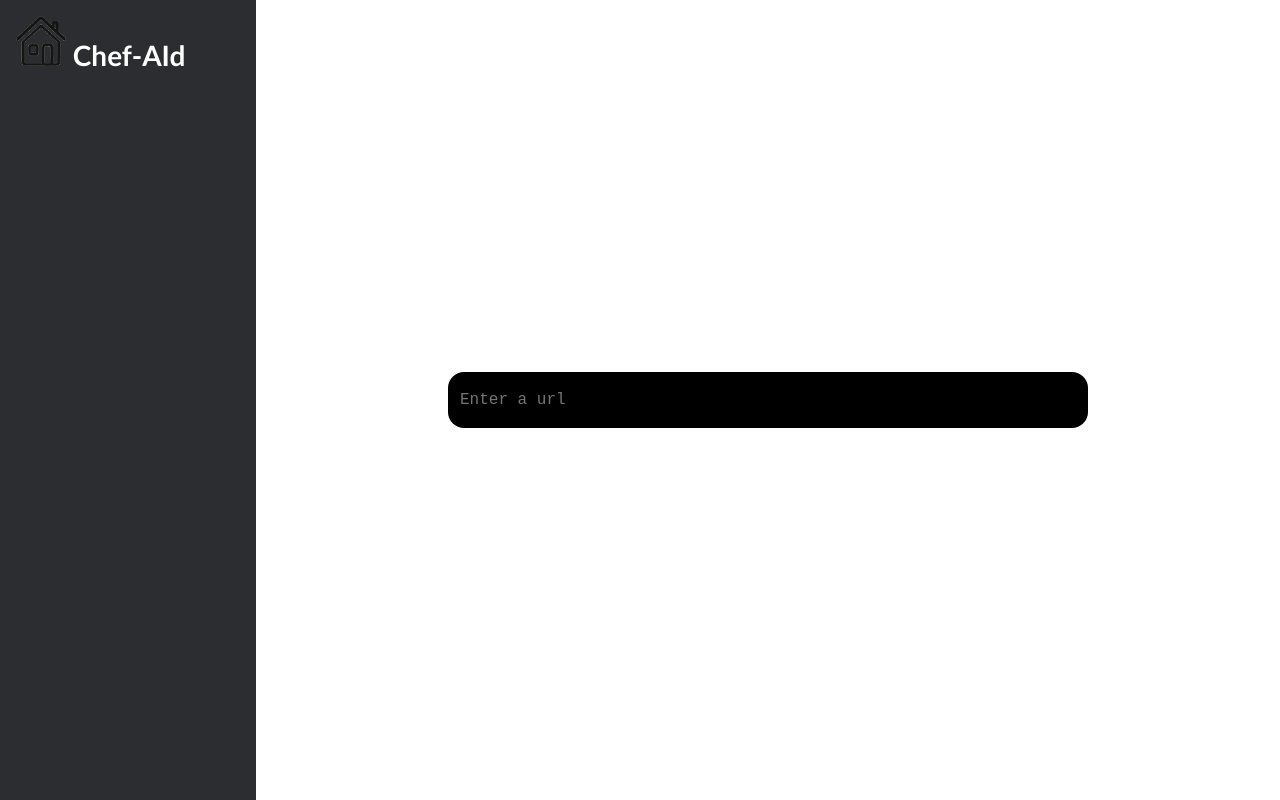
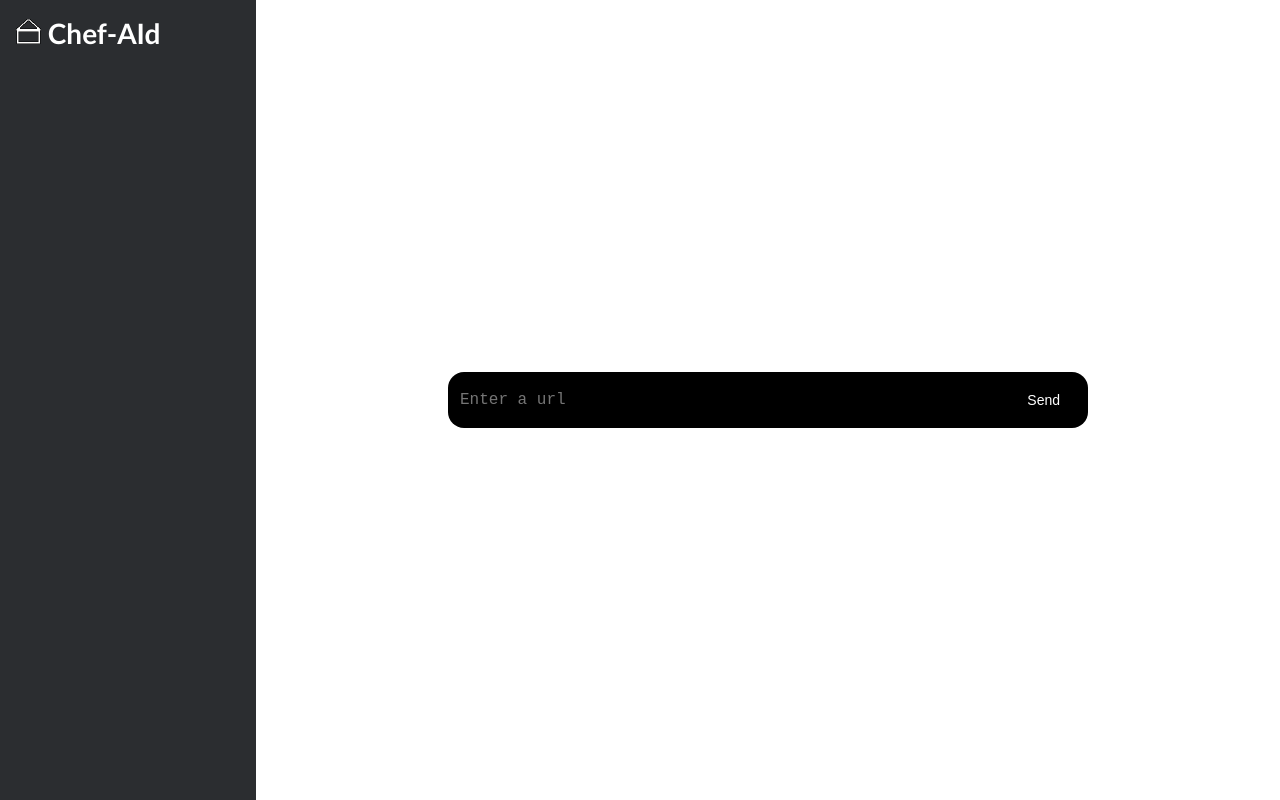
Before and after one commit to Jorgenuit/Chef-AId, a Next.js app in the folder src/chef-ai/: page / in a window 1280 px wide. Built offline with nearby package versions, Linux system fonts and the light colour scheme.

Commit message:
loading spinner

```diff
--- a/src/chef-ai/app/components/ChatInput.tsx
+++ b/src/chef-ai/app/components/ChatInput.tsx
@@ -2,7 +2,7 @@
 import React, { useState, useRef, useEffect } from "react";
 import "./ChatInput.css";
 import { useRouter } from "next/navigation";
-
+import { MoonLoader } from "react-spinners";
 
 const ChatInput = () => {
 	const backend = "http://localhost:8080"
@@ -78,8 +78,9 @@ const ChatInput = () => {
 				<button className="input-send-button" onClick={handleSend} disabled={locked}>
 					{locked ? "Sending..." : "Send"}
 				</button>
+				<MoonLoader size={25} color="silver" loading={locked} />
 			</div>
-		</div>
+		</div >
 	);
 };
 export default ChatInput;
--- a/src/chef-ai/app/components/Sidebar.tsx
+++ b/src/chef-ai/app/components/Sidebar.tsx
@@ -17,12 +17,12 @@ const Sidebar: React.FC<SidebarProps> = ({ items = [] }) => {
 			<div className="sidebar-header">
 				<Link href={"/"}>
 					<Image
-						src="/images/house-icon-2.png"
+						src="/images/house-icon-3.png"
 						priority
 						style={{ cursor: "pointer" }}
 						alt="logo"
-						width={50}
-						height={50}
+						width={25}
+						height={25}
 					/>{" "}
 					<span>Chef-AId </span>
 				</Link>
--- a/src/chef-ai/app/globals.css
+++ b/src/chef-ai/app/globals.css
@@ -1,6 +1,7 @@
 :root {
 	--background: #ffffff;
 	--foreground: #171717;
+	color-scheme: dark;
 }
 
 @media (prefers-color-scheme: dark) {
--- a/src/chef-ai/package.json
+++ b/src/chef-ai/package.json
@@ -13,6 +13,7 @@
     "next": "^15.3.1",
     "react": "^19.0.0",
     "react-dom": "^19.0.0",
+    "react-spinners": "^0.17.0",
     "ts-json-object": "^0.4.1"
   },
   "devDependencies": {
```
Also changed, not shown: src/chef-ai/public/images/house-icon-3.png (added), 1 other file (tests, documents, lock files or other folders).
